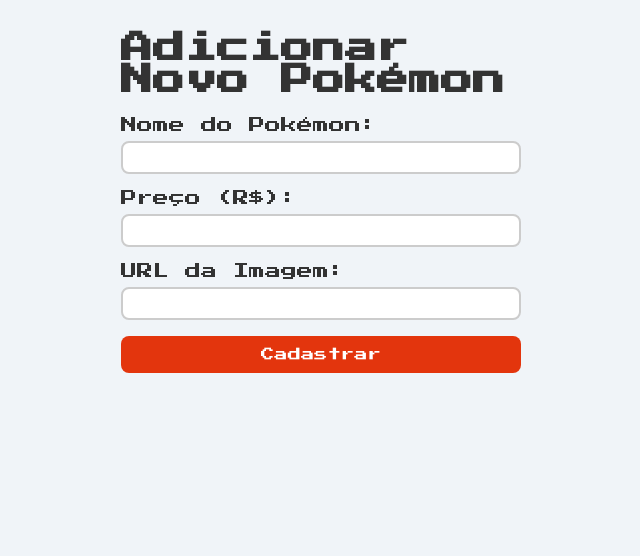
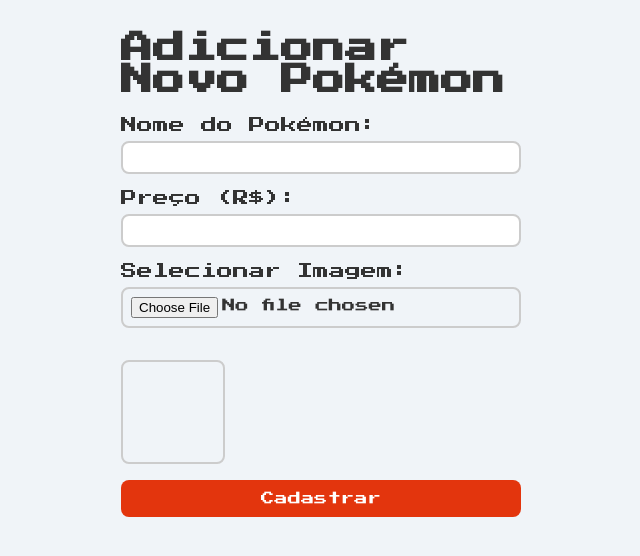
Before and after one commit to Joaovictorpachecoferreira/pokedex, a Next.js app: page /novo-pokemon in a window 1280 px wide. Shown: the top 556 px of the page, without its empty margins (319-959 px from the left). Built offline with nearby package versions, Linux system fonts and the light colour scheme; no server answers.

Commit message:
Pending changes exported from your codespace

```diff
--- a/pages/novo-pokemon.js
+++ b/pages/novo-pokemon.js
@@ -8,6 +8,7 @@
   const [name, setName] = useState('');
   const [price, setPrice] = useState('');
   const [image, setImage] = useState(''); // Novo estado para a imagem
+  const [imageFile, setImageFile] = useState(null); // Estado para o arquivo de imagem
   const { pokemons, setPokemons } = useContext(PokemonsContext);
   const router = useRouter();
 
@@ -15,6 +16,18 @@
     e.preventDefault();
     setPokemons([...pokemons, { name, price: parseFloat(price), image }]); // Adiciona a imagem ao novo pokémon
     router.push('/');
+  }
+
+  function handleImageChange(e) {
+    const file = e.target.files[0];
+    if (file) {
+      const reader = new FileReader();
+      reader.onloadend = () => {
+        setImage(reader.result); // Define a imagem como a URL do arquivo
+      };
+      reader.readAsDataURL(file);
+      setImageFile(file); // Armazena o arquivo de imagem
+    }
   }
 
   return (
@@ -43,14 +56,17 @@
           />
         </div>
         <div className={styles.inputGroup}>
-          <label className={styles.label}>URL da Imagem:</label>
+          <label className={styles.label}>Selecionar Imagem:</label>
           <input
             className={styles.input}
-            type="text"
-            value={image}
-            onChange={e => setImage(e.target.value)}
+            type="file"
+            accept="image/*"
+            onChange={handleImageChange}
             required
           />
+        </div>
+        <div className={styles.imagePreview}>
+          {image && <img src={image} alt="Preview" className={styles.pokemonImage} />}
         </div>
         <button type="submit" className={styles.submitButton}>
           Cadastrar
--- a/styles/NovoPokemon.module.css
+++ b/styles/NovoPokemon.module.css
@@ -1,4 +1,4 @@
-
+/* /pokedex-main/pokedex-main/styles/NovoPokemon.module.css */
 .container {
   max-width: 400px;
   margin: 2rem auto;
@@ -40,11 +40,19 @@
 .imagePreview {
   margin-top: 1rem;
   text-align: center;
+  width: 100px; /* Largura fixa para a caixa da imagem */
+  height: 100px; /* Altura fixa para a caixa da imagem */
+  border: 2px solid #ccc; /* Borda para a caixa */
+  border-radius: 8px; /* Bordas arredondadas */
+  overflow: hidden; /* Garante que a imagem não saia do contêiner */
+  display: flex; /* Flexbox para centralizar a imagem */
+  justify-content: center; /* Centraliza horizontalmente */
+  align-items: center; /* Centraliza verticalmente */
 }
 
 .pokemonImage {
-  width: 100px; /* Largura fixa */
-  height: 100px; /* Altura fixa */
+  width: 100%; /* Largura da imagem ocupa 100% da caixa */
+  height: auto; /* Altura automática para manter a proporção */
+  max-height: 100%; /* Limita a altura máxima da imagem à altura da caixa */
   object-fit: cover; /* Ajusta a imagem para cobrir o quadrado */
-  border-radius: 8px; /* Bordas arredondadas */
 }
```
Also changed, not shown: styles/Home.module.css (+9 -7 lines).
